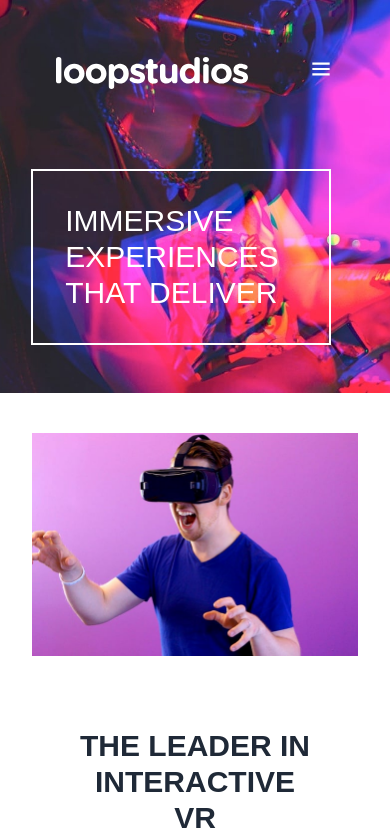
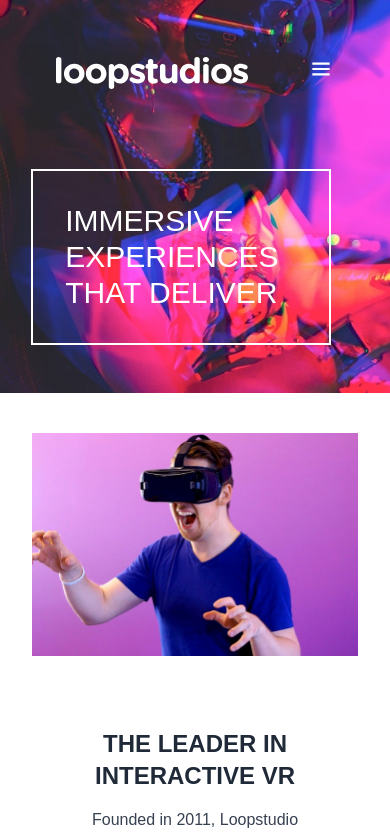
Before and after one commit to OsmanSamar/loopstudio-landing-page, a React (Create React App) app: page / in a window 390 px wide. Shown: the top 835 px of the page. Built offline with nearby package versions, Linux system fonts and the light colour scheme.

Commit message:
Updated the text size

```diff
--- a/src/components/Hero.jsx
+++ b/src/components/Hero.jsx
@@ -28,7 +28,7 @@ const Hero = () => {
           className=" mt-2 font-josefin-sans bottom-0 right-24 xl:right-52 bg-white shadow-none rounded  p-12
          w-full lg:w-auto text-center   md:text-left md:absolute lg:flex-1 lg:mt-0  "
         >
-          <h2 className="text-3xl font-bold mt-4 mb-4 md:text-4xl md:font-light text-gray-800">
+          <h2 className="text-2xl font-bold mt-4 mb-4 md:text-4xl md:font-light text-gray-800">
             THE LEADER IN<br></br> INTERACTIVE VR
           </h2>
           <p className="text-gray-700 text-pretty text-md mb-12 md:text-sm">
```
